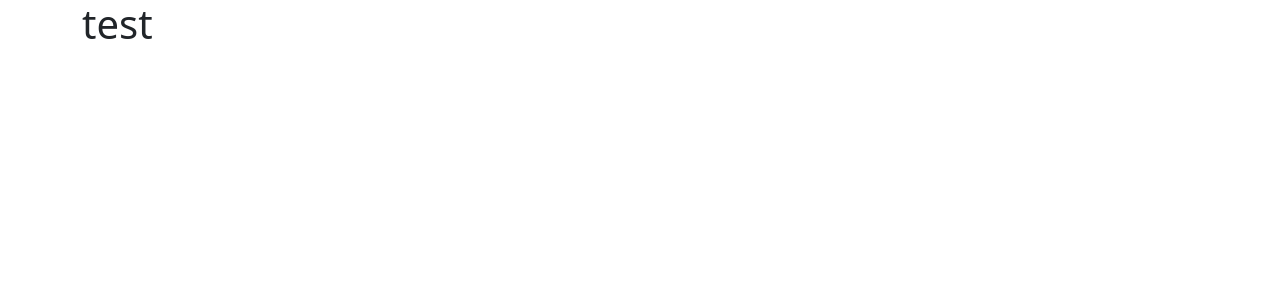
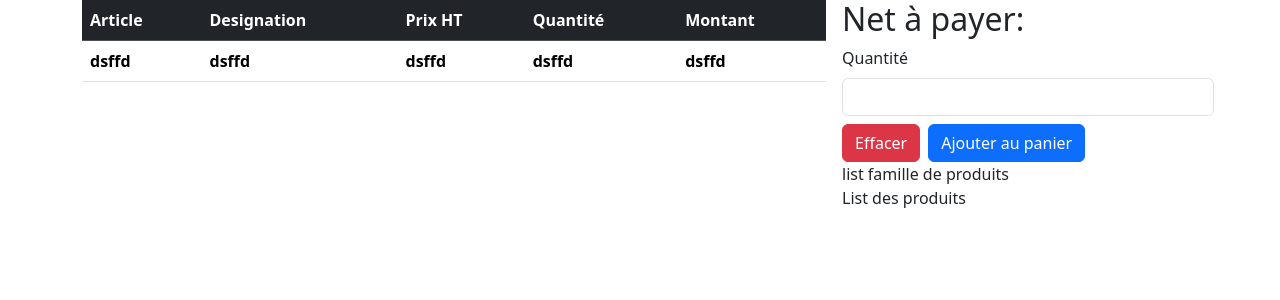
Before and after one commit to Mampionona33/Exercice_tp_caisse, a React app in the folder app/: page / in a window 1280 px wide. Shown: the top 300 px of the page. Built offline with nearby package versions, Linux system fonts and the light colour scheme; the HTML template or start-up script is replaced by a standard one.

Commit message:
finish setup components

```diff
--- a/app/package.json
+++ b/app/package.json
@@ -51,6 +51,7 @@
     "bootstrap": "^5.3.1",
     "dotenv": "^16.0.2",
     "react": "^18.2.0",
+    "react-bootstrap": "^2.8.0",
     "react-dom": "^18.2.0",
     "react-router-dom": "^6.3.0"
   }
--- a/app/src/ts/App.tsx
+++ b/app/src/ts/App.tsx
@@ -1,10 +1,22 @@
 import React from "react";
+import AddToCart from "./components/AddToCart";
+import Cart from "./components/Cart";
+import ProductFamilyGroupe from "./components/ProductFamilyGroupe";
+import ProductList from "./components/ProductList";
 
 const App: React.FC = () => {
   return (
     <>
-      <div className="container">
-        <h1>test</h1>
+      <div className="container-lg d-flex gap-3">
+        <div className="col-8">
+          <Cart />
+        </div>
+        <div className="col-4 d-flex flex-column">
+          <h2>Net à payer:</h2>
+          <AddToCart/>
+          <ProductFamilyGroupe />
+          <ProductList />
+        </div>
       </div>
     </>
   );
--- /dev/null
+++ b/app/src/ts/components/AddToCart.tsx
@@ -0,0 +1,21 @@
+import React from "react";
+import { Form, Button } from "react-bootstrap";
+
+const AddToCart: React.FC = () => {
+  return (
+    <div className="d-flex flex-column gap-2">
+      <Form>
+        <Form.Group>
+          <Form.Label>Quantité</Form.Label>
+          <Form.Control type="number" min={0}/>
+        </Form.Group>
+      </Form>
+      <div className="d-flex gap-2">
+        <Button variant="danger">Effacer</Button>{" "}
+        <Button variant="primary">Ajouter au panier</Button>{" "}
+      </div>
+    </div>
+  );
+};
+
+export default AddToCart;
--- a/app/src/ts/components/Cart.tsx
+++ b/app/src/ts/components/Cart.tsx
@@ -0,0 +1,28 @@
+import React from "react";
+
+const Cart:React.FC =()=>{
+    return(
+        <table className="table ">
+            <thead className="table-dark">
+                <tr>
+                    <th className="text-capitalize align-top" >article</th>
+                    <th className="text-capitalize align-top" >designation</th>
+                    <th className="text-capitalize align-top" >prix HT</th>
+                    <th className="text-capitalize align-top" >quantité</th>
+                    <th className="text-capitalize align-top" >montant</th>
+                </tr>
+            </thead>
+            <tbody>
+                <tr>
+                    <th>dsffd</th>
+                    <th>dsffd</th>
+                    <th>dsffd</th>
+                    <th>dsffd</th>
+                    <th>dsffd</th>
+                </tr>
+            </tbody>
+        </table>
+    )
+}
+
+export default Cart;
--- a/app/src/ts/components/ProductFamilyGroupe.tsx
+++ b/app/src/ts/components/ProductFamilyGroupe.tsx
@@ -0,0 +1,12 @@
+import React from "react";
+
+const ProductFamilyGroupe:React.FC =()=>{
+
+    return(
+        <div>
+            <div>list famille de produits</div>
+        </div>
+    )
+}
+
+export default ProductFamilyGroupe;
--- a/app/src/ts/components/ProductList.tsx
+++ b/app/src/ts/components/ProductList.tsx
@@ -0,0 +1,13 @@
+import React from "react";
+
+const ProductList:React.FC = ()=>{
+    return (
+        <div>
+            <div>
+                List des produits
+            </div>
+        </div>
+    )
+}
+
+export default ProductList;
```
Also changed, not shown: 1 other file (tests, documents, lock files or other folders).
